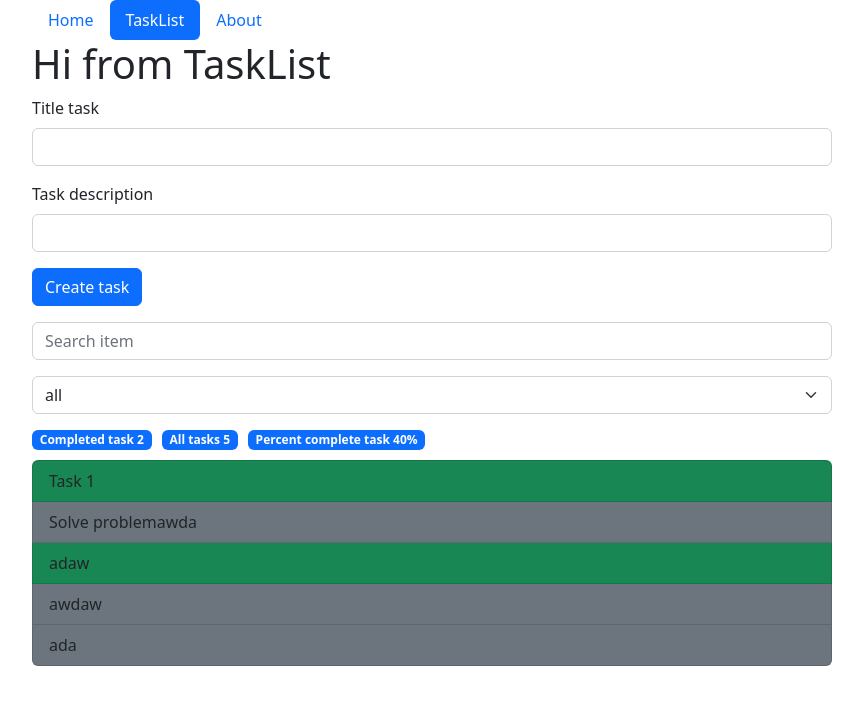
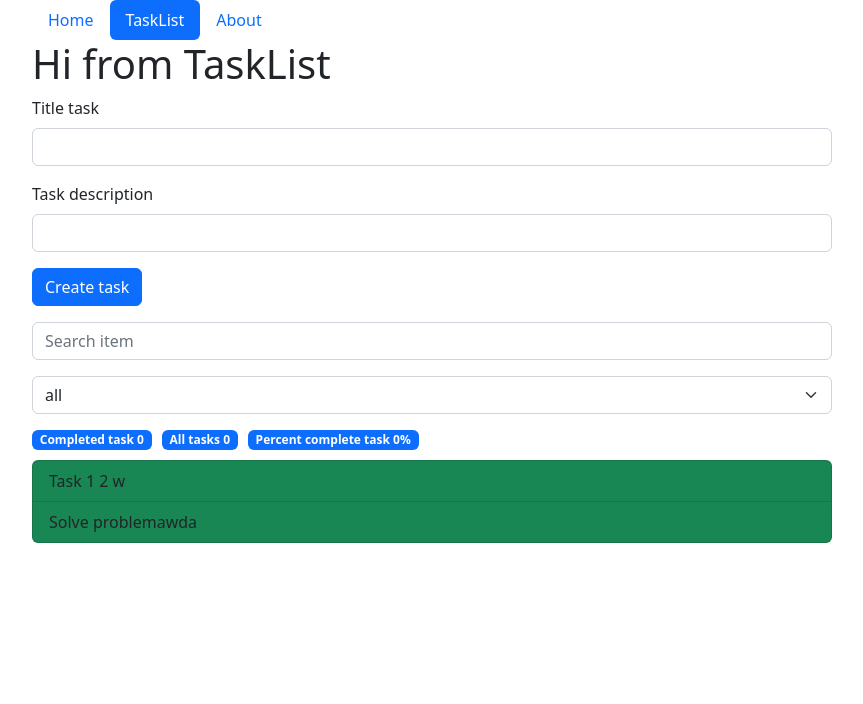
Before and after one commit to TrAs13/VueMaster, a Vue app: page /tasklist in a window 1280 px wide. Shown: the top 704 px of the page, without its empty margins (208-1071 px from the left). Built offline with nearby package versions, Linux system fonts and the light colour scheme; data requests are answered from the project's data file.

Commit message:
Выполнил задание №1 урока №6

```diff
--- a/db.json
+++ b/db.json
@@ -2,10 +2,10 @@
   "tasks": [
     {
       "id": 1,
-      "title": "Task 1",
-      "desc": "description task 1",
+      "title": "Task 1 2 w",
+      "desc": "description task 1 2",
       "created": "2012-04-23T18:25:43.511Z",
-      "updated": "2022-08-16T09:07:29.958Z",
+      "updated": "2022-08-19T09:36:05.826Z",
       "done": true
     },
     {
@@ -13,32 +13,8 @@
       "title": "Solve problemawda",
       "desc": "solve random problemawda",
       "created": "2012-04-23T18:25:43.511Z",
-      "updated": "2022-08-16T09:58:03.268Z",
-      "done": false
-    },
-    {
-      "id": "2022-08-16T09:02:12.156Z",
-      "title": "adaw",
-      "desc": "adaw",
-      "created": "2022-08-16T09:02:12.156Z",
-      "updated": "2022-08-16T09:12:27.801Z",
+      "updated": "2022-08-19T09:26:39.814Z",
       "done": true
-    },
-    {
-      "id": "2022-08-16T09:03:25.735Z",
-      "title": "awdaw",
-      "desc": "adawd",
-      "created": "2022-08-16T09:03:25.735Z",
-      "updated": "2022-08-16T09:23:26.354Z",
-      "done": false
-    },
-    {
-      "id": "2022-08-16T09:58:07.790Z",
-      "title": "ada",
-      "desc": "awda",
-      "created": "2022-08-16T09:58:07.790Z",
-      "updated": "2022-08-16T09:58:07.790Z",
-      "done": false
     }
   ],
   "auth": {
--- a/src/components/FormAddTaskComponent.vue
+++ b/src/components/FormAddTaskComponent.vue
@@ -24,7 +24,8 @@ export default {
   },
   methods: {
     addTask() {
-      this.$emit("addTask", this.title, this.desc);
+      console.log(this.desc);
+      this.$store.dispatch("addTasks", [this.title, this.desc]);
     },
   },
 };
--- a/src/components/NavSideBarComponent.vue
+++ b/src/components/NavSideBarComponent.vue
@@ -1,6 +1,6 @@
 <template>
   <ul class="nav flex-column task__sidebar">
-    <li class="nav-item" v-bind:key="task" v-for="task in items">
+    <li class="nav-item" v-bind:key="task" v-for="task in getItems">
       <router-link
         class="nav-link"
         active-class="active"
@@ -16,21 +16,12 @@
 </template>
 
 <script>
-import axios from "axios";
 export default {
   name: "NavSideBarComponent",
-  data() {
-    return {
-      items: [],
-    };
-  },
-  async created() {
-    try {
-      const res = await axios.get(`http://localhost:3000/tasks`);
-      this.items = res.data;
-    } catch (error) {
-      console.log(error);
-    }
+  computed: {
+    getItems() {
+      return this.$store.getters.allTasks;
+    },
   },
 };
 </script>
--- a/src/components/TaskDescComponent.vue
+++ b/src/components/TaskDescComponent.vue
@@ -32,25 +32,16 @@ export default {
     };
   },
   async created() {
-    try {
-      const res = await axios.get(`http://localhost:3000/tasks/${this.id}`);
-      this.item = res.data;
-      console.log(this.item);
-    } catch (error) {
-      console.log(error);
-    }
+    this.item = this.$store.getters.allTasks.filter(
+      (item) => item.id == this.id
+    )[0];
   },
+
   watch: {
     async "$route.path"() {
-      try {
-        const res = await axios.get(
-          `http://localhost:3000/tasks/${this.$route.params.id}`
-        );
-        this.item = res.data;
-        console.log(this.item);
-      } catch (error) {
-        console.log(error);
-      }
+      this.item = this.$store.getters.allTasks.filter(
+        (item) => item.id == this.$route.params.id
+      )[0];
     },
   },
   computed: {
@@ -65,28 +56,14 @@ export default {
       this.$router.push({ path: "/tasklist" });
     },
     async changeDone() {
-      try {
-        await axios.patch(`${`http://localhost:3000/tasks`}/${this.id}`, {
-          done: !this.item.done,
-          updated: new Date(),
-        });
-        this.item.done = !this.item.done;
-        this.item.updated = new Date();
-      } catch (error) {
-        console.error(error);
-      }
+      this.$store.dispatch("updateDone", [this.id, this.item.done]);
     },
     async changeTask() {
-      try {
-        await axios.patch(`${`http://localhost:3000/tasks`}/${this.id}`, {
-          title: this.$refs.title.innerText,
-          desc: this.$refs.desc.innerText,
-        });
-        this.item.title = this.$refs.title.innerText;
-        this.item.desc = this.$refs.desc.innerText;
-      } catch (error) {
-        console.error(error);
-      }
+      this.$store.dispatch("updateTask", [
+        this.id,
+        this.$refs.title.innerText,
+        this.$refs.desc.innerText,
+      ]);
     },
   },
 };
--- a/src/main.js
+++ b/src/main.js
@@ -1,7 +1,8 @@
 import { createApp } from "vue";
 import App from "./App.vue";
 import routes from "./routes";
+import store from "./store/store";
 import axios from "axios";
 import VueAxios from "vue-axios";
 
-createApp(App).use(routes, VueAxios, axios).mount("#app");
+createApp(App).use(routes, VueAxios, axios).use(store).mount("#app");
--- a/src/pages/AboutComponent.vue
+++ b/src/pages/AboutComponent.vue
@@ -1,5 +1,6 @@
 <template>
   <h1>Hi from About</h1>
+  {{ counter }}
 </template>
 
 <script>
--- a/src/pages/TaskListComponent.vue
+++ b/src/pages/TaskListComponent.vue
@@ -30,7 +30,6 @@
 </template>
 
 <script>
-import axios from "axios";
 import FormAddTaskComponent from "@/components/FormAddTaskComponent.vue";
 import TaskListFilterComponent from "@/components/TaskListFilterComponent.vue";
 import TaskListSearchComponent from "../components/TaskListSearchComponent.vue";
@@ -52,26 +51,9 @@ export default {
     };
   },
   async created() {
-    try {
-      const res = await axios.get(`http://localhost:3000/tasks`);
-      this.items = res.data;
-      console.log(this.items);
-    } catch (error) {
-      console.log(error);
-    }
+    this.$store.dispatch("fetchTasks");
   },
   methods: {
-    async addTask(title, desc) {
-      const res = await axios.post(`http://localhost:3000/tasks`, {
-        id: new Date(),
-        title: title,
-        desc: desc,
-        created: new Date(),
-        updated: new Date(),
-        done: false,
-      });
-      this.items = [...this.items, res.data];
-    },
     changefilter(filter) {
       this.filter = filter;
     },
@@ -81,7 +63,8 @@ export default {
   },
   computed: {
     filteredItems() {
-      let todos = this.items.filter(
+      let todos = this.$store.getters.allTasks;
+      todos.filter(
         (item) =>
           item.title.toLowerCase().indexOf(this.filtertext.toLowerCase()) > -1
       );
--- /dev/null
+++ b/src/store/store.js
@@ -0,0 +1,71 @@
+import axios from "axios";
+import { createStore } from "vuex";
+const store = createStore({
+  actions: {
+    async fetchTasks(ctx) {
+      const res = await axios.get(`http://localhost:3000/tasks`);
+      const tasks = res.data;
+      ctx.commit("updateTasks", tasks);
+    },
+    async addTasks(ctx, params) {
+      const res = await axios.post(`http://localhost:3000/tasks`, {
+        id: new Date(),
+        title: params[0],
+        desc: params[1],
+        created: new Date(),
+        updated: new Date(),
+        done: false,
+      });
+      ctx.commit("addTask", res.data);
+    },
+    async updateDone(ctx, params) {
+      const res = await axios.patch(
+        `${`http://localhost:3000/tasks`}/${params[0]}`,
+        {
+          done: !params[1],
+          updated: new Date(),
+        }
+      );
+      ctx.commit("updateDone", res.data);
+    },
+    async updateTask(ctx, params) {
+      const res = await axios.patch(
+        `${`http://localhost:3000/tasks`}/${params[0]}`,
+        {
+          title: params[1],
+          desc: params[2],
+          updated: new Date(),
+        }
+      );
+      ctx.commit("updateTask", res.data);
+    },
+  },
+  mutations: {
+    updateTasks(state, tasks) {
+      state.tasks = tasks;
+    },
+    addTask(state, task) {
+      state.tasks.push(task);
+    },
+    updateDone(state, task) {
+      const stateTask = state.tasks.find((item) => item.id === task.id);
+      stateTask.done = task.done;
+      stateTask.updated = new Date();
+    },
+    updateTask(state, task) {
+      const stateTask = state.tasks.find((item) => item.id === task.id);
+      stateTask.title = task.title;
+      stateTask.desc = task.desc;
+      stateTask.updated = new Date();
+    },
+  },
+  state: {
+    tasks: [],
+  },
+  getters: {
+    allTasks(state) {
+      return state.tasks;
+    },
+  },
+});
+export default store;
```
